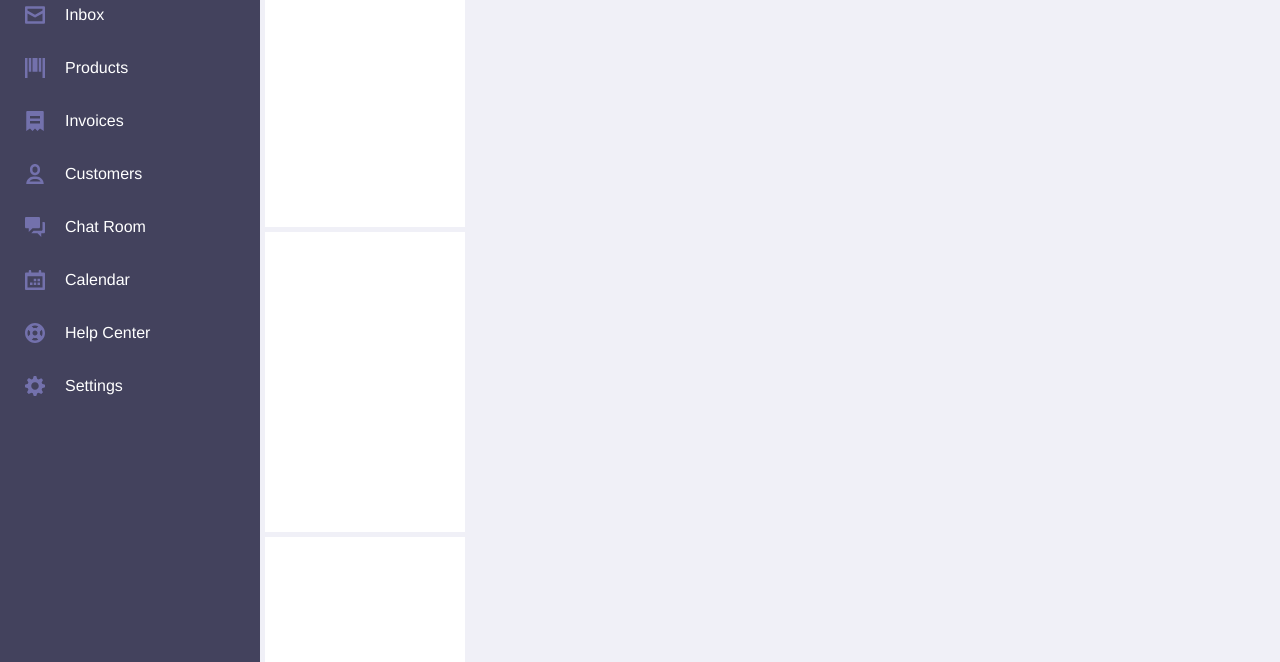
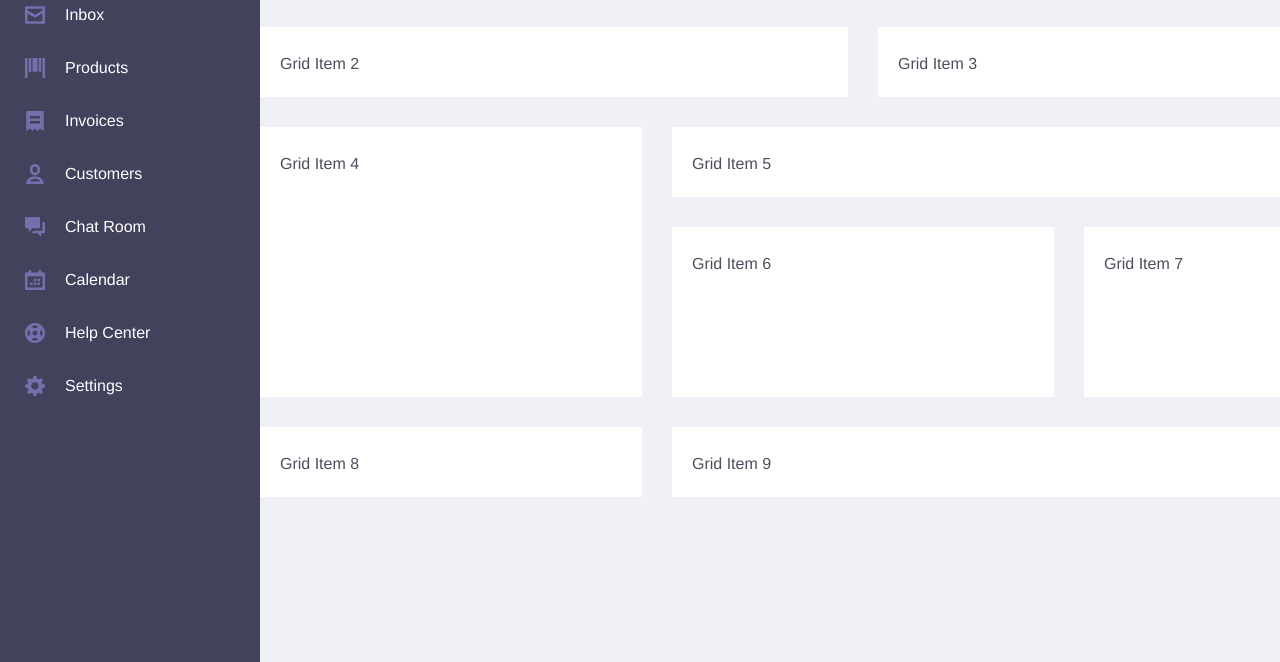
Before and after one commit to DequekerEllen/Id_Labo7_Dashboard, a plain HTML site: page index.html in a window 1280 px wide. Shown: the part 208-870 px from the top of the page. Drawn offline with Linux system fonts and the light colour scheme; a web font is replaced by a local one.

Commit message:
beginning grid

```diff
--- a/css/screen.css
+++ b/css/screen.css
@@ -63,7 +63,6 @@ html {
   box-sizing: border-box;
   -webkit-font-smoothing: antialiased;
   -moz-osx-font-smoothing: grayscale;
-  overflow: hidden;
   height: 100vh;
 }
 
@@ -427,16 +426,70 @@ ul {
   margin-top: 20px;
 }
 
+/*
+    Component: Dashboard
+*/
+
+.c-dashboard {
+  display: grid;
+  grid-template-columns: repeat(12, 73px);
+  grid-gap: 30px;
+  grid-template-rows: repeat(7, 70px);
+}
+
 .c-dashboard__items {
   background-color: #fff;
-  width: 200px;
-  height: 300px;
-  margin: 5px;
+  /* grid-column: span 12; */
+  padding: 25px 0 0 20px;
 }
 
 /*------------------------------------*\
 #UTILITIES
 \*------------------------------------*/
+
+.u-all-columns {
+  grid-column: span 12;
+}
+
+.u-firsthalf-columns {
+  grid-column: 1 / span 6;
+  grid-row: 2;
+}
+
+.u-secondhalf-columns {
+  grid-column: 7 / span 6;
+  grid-row: 2;
+}
+
+.u-third-columns-four-rows {
+  grid-column: 1 / span 4;
+  grid-row: 3 / 6;
+}
+
+.u-twoT-columns-double-rows {
+  grid-column: 5 / span 8;
+  grid-row: 3 / 4;
+}
+
+.u-firstthird-columns-double-rows {
+  grid-column: 5 / span 4;
+  grid-row: 4 / 6;
+}
+
+.u-secondthird-columns-double-rows {
+  grid-column: 9 / span 4;
+  grid-row: 4 / span 2;
+}
+
+.u-third-columns {
+  grid-column: 1 / span 4;
+  grid-row: 6;
+}
+
+.u-twoT-columns {
+  grid-column: 5 / span 8;
+  grid-row: 6;
+}
 
 /*
     Utilities: color
--- a/index.html
+++ b/index.html
@@ -108,15 +108,15 @@
                     Overview
                 </h2>
                 <div class="c-dashboard">
-                    <div class="c-dashboard__items"></div>
-                    <div class="c-dashboard__items"></div>
-                    <div class="c-dashboard__items"></div>
-                    <div class="c-dashboard__items"></div>
-                    <div class="c-dashboard__items"></div>
-                    <div class="c-dashboard__items"></div>
-                    <div class="c-dashboard__items"></div>
-                    <div class="c-dashboard__items"></div>
-                    <div class="c-dashboard__items"></div>
+                    <div class="c-dashboard__items u-all-columns">Grid Item 1</div>
+                    <div class="c-dashboard__items u-firsthalf-columns">Grid Item 2</div>
+                    <div class="c-dashboard__items u-secondhalf-columns">Grid Item 3</div>
+                    <div class="c-dashboard__items u-third-columns-four-rows">Grid Item 4</div>
+                    <div class="c-dashboard__items u-twoT-columns-double-rows">Grid Item 5</div>
+                    <div class="c-dashboard__items u-firstthird-columns-double-rows">Grid Item 6</div>
+                    <div class="c-dashboard__items u-secondthird-columns-double-rows">Grid Item 7</div>
+                    <div class="c-dashboard__items u-third-columns">Grid Item 8</div>
+                    <div class="c-dashboard__items u-twoT-columns">Grid Item 9</div>
                 </div>
             </div>
         </div>
```
